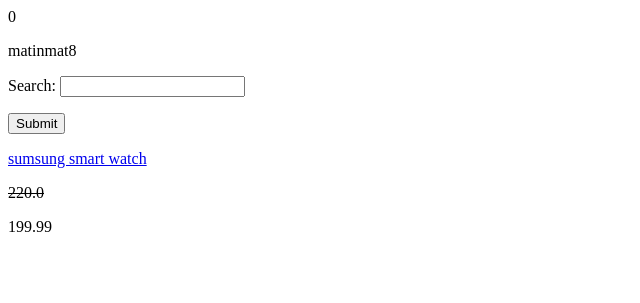
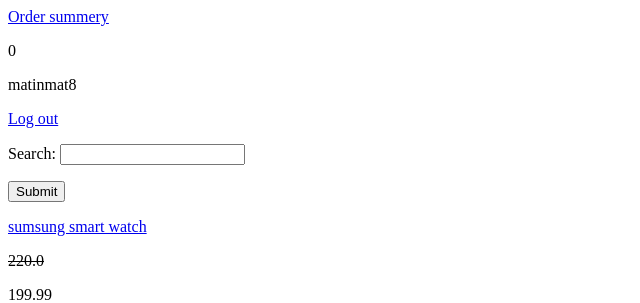
Before and after one commit to matinmat8/Storewebsite, a Django app: page / in a window 1280 px wide. Shown: the top 303 px of the page, without its empty margins (0-640 px from the left). Run offline with Django 3.2, Linux system fonts and the light colour scheme; a user stored in the database is signed in; data comes from the database, SQL or seed files in the repository.

Commit message:
added some links

```diff
--- a/StoreMat8/Products/templates/Products/product_list.html
+++ b/StoreMat8/Products/templates/Products/product_list.html
@@ -1,9 +1,15 @@
 {% load cart_counter_template_tag %}
+
+<a href="{% url 'Products:order_summery' %}">Order summery</a>
 
 {% if request.user.is_authenticated %}
     <p>{{ request.user|cart_product_counter }}</p>
     <p>{{ user.get_username }}</p>
+    <a href="{% url 'register_login:logout' %}">Log out</a>
+{% else %}
+    <a href="{% url 'register_login:login' %}">Login</a>
 {% endif %}
+
 
 <form method='GET' name="search" action="{% url 'Products:search' %}">
     {{ form.as_p }}
@@ -13,7 +19,7 @@
 
 {% if search %}
     {% for post in results %}
-        <a href="{{ post.get_absolute_url }}">{{ post.title }}</a>
+        <p><a href="{{ post.get_absolute_url }}">{{ post.title }}</a></p>
     {% endfor %}
 {% endif %}
 
@@ -28,7 +34,9 @@
         <br>
         <br>
         <img src="{{ product.image }}">
+        <br> <br> <br>
+        <a href="{{ product.add_to_cart_url }}">ADD TO CART</a>
         <hr>
-        <a href="{{ product.add_to_cart_url }}">ADD TO CART</a>
     </div>
+        <br>
 {% endfor %}
```
